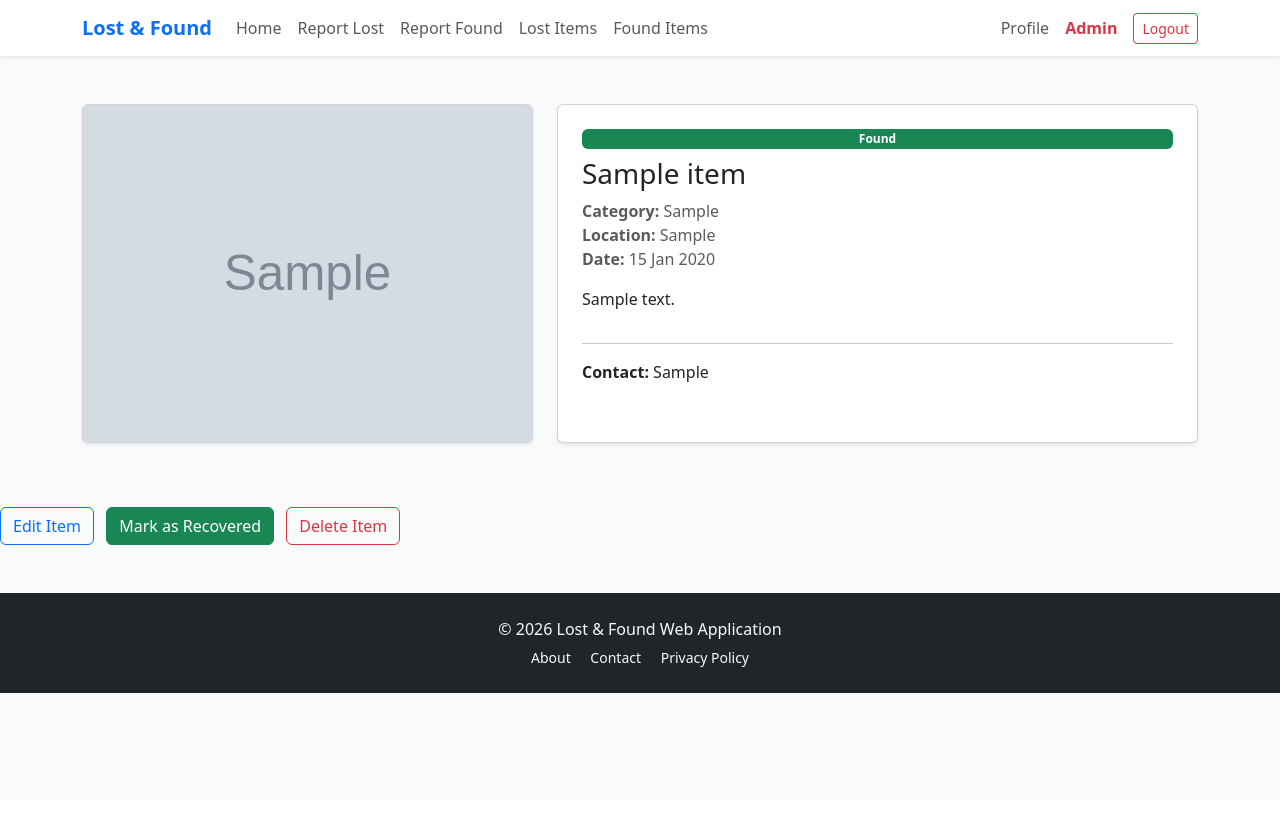
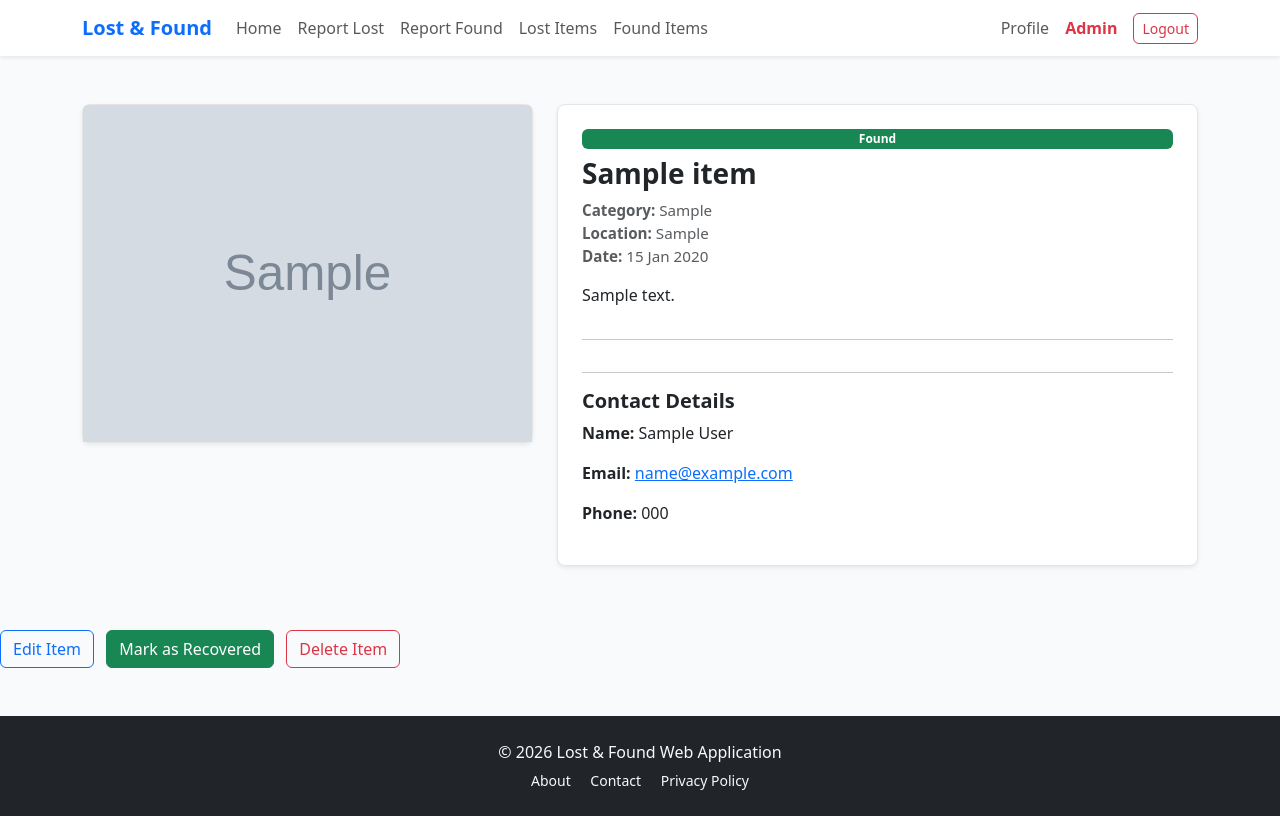
Before and after one commit to lost-found-web/lost-found-webapp, a Flask app: page /item/1 in a window 1280 px wide. Before the commit the page ends 693 px from the top, so only its background shows below. Run offline with Flask 3, Linux system fonts and the light colour scheme; a user stored in the database is signed in; tables that the repository leaves empty hold one stand-in row (values such as "Sample post"); grey boxes marked "Sample" are stand-in pictures.

Commit message:
Final UI polish for clean and professional look

```diff
--- a/app/models/item.py
+++ b/app/models/item.py
@@ -2,6 +2,9 @@ from datetime import datetime
 from app.extensions import db
 
 class Item(db.Model):
+
+
+
     __tablename__ = "items"
 
     id = db.Column(db.Integer, primary_key=True)
@@ -23,4 +26,4 @@ class Item(db.Model):
 
     created_at = db.Column(db.DateTime, default=datetime.utcnow)
 
-user = db.relationship("User", backref="items")
+    user = db.relationship("User", backref="items",lazy=True)
--- a/app/static/css/style.css
+++ b/app/static/css/style.css
@@ -21,3 +21,28 @@ body {
     transform: translateY(-5px);
     box-shadow: 0 10px 25px rgba(0,0,0,0.1);
 }
+
+/* Card polish */
+.card {
+  border: 1px solid #e5e5e5;
+  border-radius: 8px;
+}
+
+.card:hover {
+  box-shadow: 0 6px 18px rgba(0, 0, 0, 0.06);
+}
+
+/* Buttons */
+.btn {
+  border-radius: 6px;
+}
+
+/* Headings */
+h3, h4, h5 {
+  font-weight: 600;
+}
+
+/* Empty state */
+.text-muted {
+  font-size: 0.95rem;
+}
--- a/app/templates/item_details.html
+++ b/app/templates/item_details.html
@@ -49,9 +49,31 @@
         <hr>
 
         {% if current_user.is_authenticated %}
+  <hr>
+
+<h5>Contact Details</h5>
+
+{% if current_user.is_authenticated %}
   <p>
-    <strong>Contact:</strong> {{ item.contact }}
+    <strong>Name:</strong> {{ item.user.full_name or item.user.username }}
   </p>
+
+  <p>
+    <strong>Email:</strong>
+    <a href="mailto:{{ item.user.email }}">
+      {{ item.user.email }}
+    </a>
+  </p>
+
+  <p>
+    <strong>Phone:</strong> {{ item.user.contact_number }}
+  </p>
+{% else %}
+  <p class="text-muted">
+    Login to view contact details.
+  </p>
+{% endif %}
+
 {% else %}
   <p class="text-muted">
     Login to view contact details.
```
